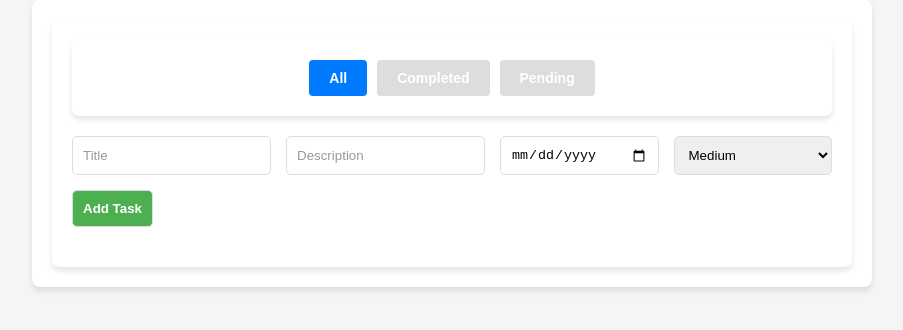
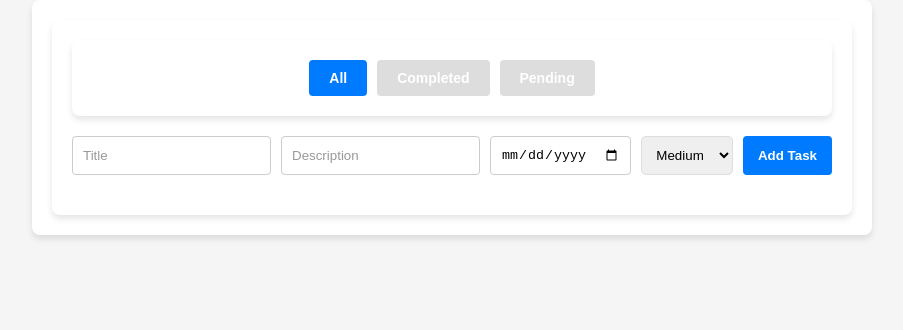
Before and after one commit to akhssm/To-Do, a React (Create React App) app in the folder to-do/: page / in a window 1280 px wide. Shown: the top 330 px of the page, without its empty margins (188-1091 px from the left). Built offline with nearby package versions, Linux system fonts and the light colour scheme.

Commit message:
made some changes.

```diff
--- a/to-do/src/App.css
+++ b/to-do/src/App.css
@@ -1,5 +1,3 @@
-/* App.css */
-
 /* General Styles */
 body {
   margin: 0;
@@ -7,6 +5,7 @@ body {
   font-family: 'Arial', sans-serif;
   background-color: #f5f5f5;
   color: #333;
+  transition: all 0.3s ease-in-out;
 }
 
 div {
@@ -16,6 +15,18 @@ div {
   background-color: #fff;
   border-radius: 8px;
   box-shadow: 0 4px 6px rgba(0, 0, 0, 0.1);
+}
+
+/* Dark Mode Styles */
+.app.dark {
+  background-color: #121212;
+  color: #ffffff;
+}
+
+.app {
+  background-color: #ffffff;
+  color: #000000;
+  transition: all 0.3s ease-in-out;
 }
 
 /* TaskForm Styles */
--- a/to-do/src/App.jsx
+++ b/to-do/src/App.jsx
@@ -2,6 +2,7 @@ import React, { useState, useEffect } from 'react';
 import TaskForm from './components/TaskForm';
 import TaskList from './components/TaskList';
 import FilterBar from './components/FilterBar';
+import { TaskContext } from './TaskContext';
 import './App.css';
 
 
--- /dev/null
+++ b/to-do/src/TaskContext.js
@@ -0,0 +1,55 @@
+import React, { createContext, useState, useEffect } from 'react';
+
+export const TaskContext = createContext();
+
+export function TaskProvider({ children }) {
+  const [tasks, setTasks] = useState([]);
+  const [filter, setFilter] = useState('All');
+  const [isDarkMode, setIsDarkMode] = useState(false);
+
+  // Load saved theme preference from localStorage
+  useEffect(() => {
+    const savedTheme = localStorage.getItem('theme') === 'dark';
+    setIsDarkMode(savedTheme);
+  }, []);
+
+  // Save theme preference to localStorage
+  useEffect(() => {
+    localStorage.setItem('theme', isDarkMode ? 'dark' : 'light');
+  }, [isDarkMode]);
+
+  const toggleTheme = () => setIsDarkMode(!isDarkMode);
+
+  const addTask = (task) => setTasks([...tasks, task]);
+  const deleteTask = (id) => setTasks(tasks.filter((task) => task.id !== id));
+  const toggleComplete = (id) =>
+    setTasks(
+      tasks.map((task) =>
+        task.id === id ? { ...task, completed: !task.completed } : task
+      )
+    );
+
+  const filteredTasks = tasks.filter((task) => {
+    if (filter === 'All') return true;
+    return filter === 'Completed' ? task.completed : !task.completed;
+  });
+
+  return (
+    <TaskContext.Provider
+      value={{
+        tasks,
+        setTasks,
+        filter,
+        setFilter,
+        filteredTasks,
+        addTask,
+        deleteTask,
+        toggleComplete,
+        isDarkMode,
+        toggleTheme,
+      }}
+    >
+      {children}
+    </TaskContext.Provider>
+  );
+}
--- a/to-do/src/components/TaskCard.jsx
+++ b/to-do/src/components/TaskCard.jsx
@@ -1,17 +1,26 @@
-// TaskCard.jsx
 import React from "react";
 import "./TaskCard.css";
 
-function TaskCard({ task, toggleComplete, deleteTask }) {
+function TaskCard({ task, toggleComplete, deleteTask, editTask }) {
+  const priorityStyles = {
+    High: { backgroundColor: "red", color: "white" },
+    Medium: { backgroundColor: "orange", color: "white" },
+    Low: { backgroundColor: "green", color: "white" },
+  };
+
   return (
     <div className={`task-card ${task.completed ? "completed" : ""}`}>
       <h3>{task.title}</h3>
       <p>{task.description}</p>
       {task.dueDate && <p>Due: {task.dueDate}</p>}
+      {task.priority && (
+        <p style={priorityStyles[task.priority]}>Priority: {task.priority}</p>
+      )}
       <div className="task-actions">
         <button onClick={() => toggleComplete(task.id)}>
           {task.completed ? "Undo" : "Complete"}
         </button>
+        <button onClick={() => editTask(task)}>Edit</button>
         <button onClick={() => deleteTask(task.id)}>Delete</button>
       </div>
     </div>
--- a/to-do/src/components/TaskForm.jsx
+++ b/to-do/src/components/TaskForm.jsx
@@ -1,17 +1,35 @@
-import React, { useState } from 'react';
+import React, { useState, useEffect } from 'react';
 import './TaskForm.css';
 
-
-function TaskForm({ addTask }) {
+function TaskForm({ addTask, editTask, taskToEdit }) {
   const [title, setTitle] = useState('');
   const [description, setDescription] = useState('');
   const [dueDate, setDueDate] = useState('');
   const [priority, setPriority] = useState('Medium');
 
+  // Populate fields if editing an existing task
+  useEffect(() => {
+    if (taskToEdit) {
+      setTitle(taskToEdit.title);
+      setDescription(taskToEdit.description);
+      setDueDate(taskToEdit.dueDate);
+      setPriority(taskToEdit.priority);
+    }
+  }, [taskToEdit]);
+
   const handleSubmit = (e) => {
     e.preventDefault();
     if (!title) return alert('Title is required');
-    addTask({ id: Date.now(), title, description, dueDate, priority, completed: false });
+
+    if (taskToEdit) {
+      // Edit the existing task
+      editTask({ ...taskToEdit, title, description, dueDate, priority });
+    } else {
+      // Add a new task
+      addTask({ id: Date.now(), title, description, dueDate, priority, completed: false });
+    }
+
+    // Clear form fields after submission
     setTitle('');
     setDescription('');
     setDueDate('');
@@ -19,16 +37,31 @@ function TaskForm({ addTask }) {
   };
 
   return (
-    <form onSubmit={handleSubmit}>
-      <input value={title} onChange={(e) => setTitle(e.target.value)} placeholder="Title" />
-      <input value={description} onChange={(e) => setDescription(e.target.value)} placeholder="Description" />
-      <input type="date" value={dueDate} onChange={(e) => setDueDate(e.target.value)} />
+    <form className="task-form" onSubmit={handleSubmit}>
+      <input
+        type="text"
+        value={title}
+        onChange={(e) => setTitle(e.target.value)}
+        placeholder="Title"
+        required
+      />
+      <input
+        type="text"
+        value={description}
+        onChange={(e) => setDescription(e.target.value)}
+        placeholder="Description"
+      />
+      <input
+        type="date"
+        value={dueDate}
+        onChange={(e) => setDueDate(e.target.value)}
+      />
       <select value={priority} onChange={(e) => setPriority(e.target.value)}>
         <option value="High">High</option>
         <option value="Medium">Medium</option>
         <option value="Low">Low</option>
       </select>
-      <button type="submit">Add Task</button>
+      <button type="submit">{taskToEdit ? 'Update Task' : 'Add Task'}</button>
     </form>
   );
 }
--- a/to-do/src/components/TaskList.jsx
+++ b/to-do/src/components/TaskList.jsx
@@ -1,7 +1,7 @@
 // TaskList.jsx
 import React from "react";
 import TaskCard from "./TaskCard";
-// import "./TaskList.css";
+import "./TaskList.css";
 
 function TaskList({ tasks, toggleComplete, deleteTask }) {
   return (
```
Also changed, not shown: to-do/src/index.js (+24 -9 lines).
